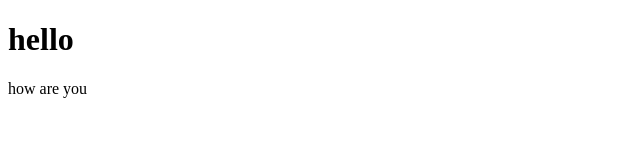
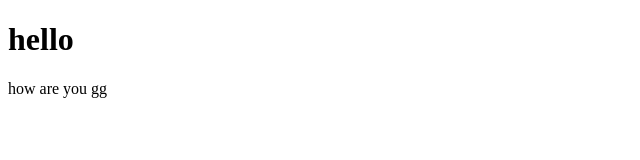
Before and after one commit to mastermind7860/khushu, a plain HTML site: page hello.html in a window 1280 px wide. Shown: the full height of the page, 0-640 px from the left. Drawn offline with Linux system fonts and the light colour scheme.

Commit message:
fiel create

```diff
--- a/hello.html
+++ b/hello.html
@@ -8,6 +8,6 @@
 </head>
 <body>
     <h1>hello</h1>
-    how are you
+    how are you gg
 </body>
 </html>
```
